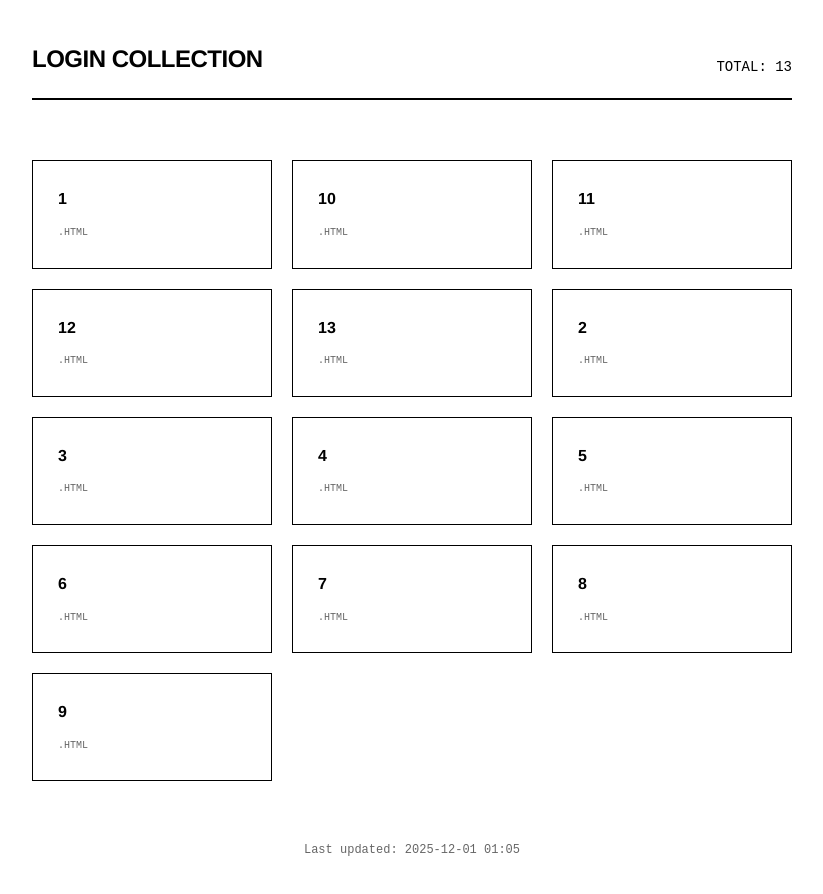
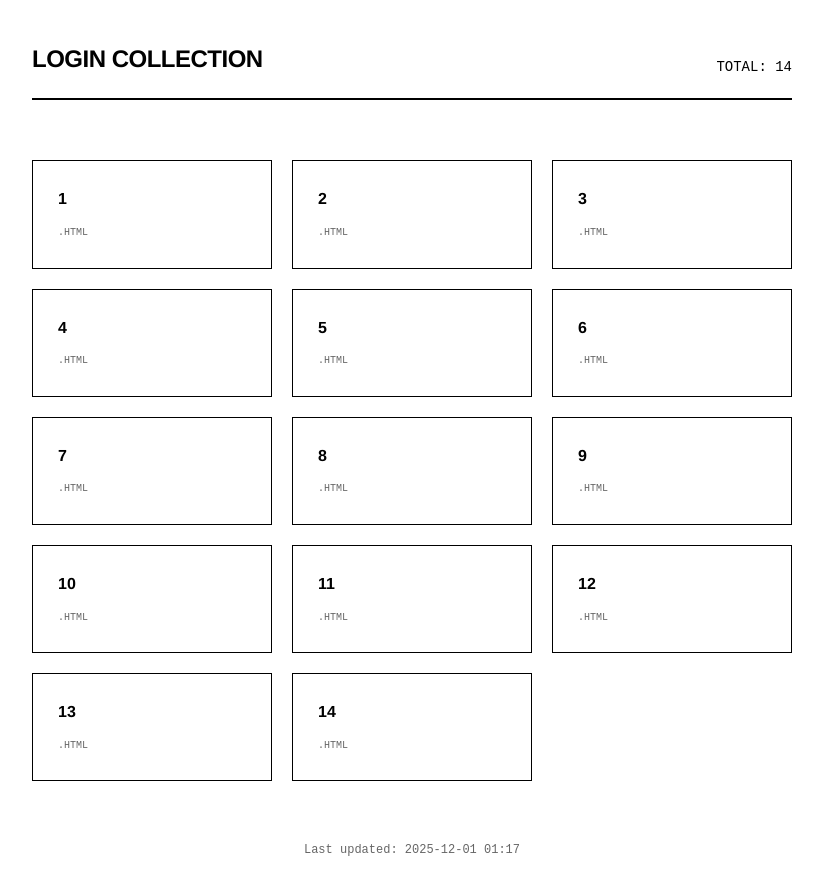
Before and after one commit to desin80/so_many_loginpages, a plain HTML site: page index.html in a window 1280 px wide. Shown: the whole page, without its empty margins (228-1051 px from the left). Drawn offline with Linux system fonts and the light colour scheme.

Commit message:
调整生成脚本，字典序改为自然序排列。

```diff
--- a/index.html
+++ b/index.html
@@ -83,33 +83,13 @@
 
     <header>
         <h1>Login Collection</h1>
-        <span class="count">TOTAL: 13</span>
+        <span class="count">TOTAL: 14</span>
     </header>
 
     <div class="grid">
 
         <a href="pages/1.html" class="card" target="_blank">
             <span class="card-title">1</span>
-            <span class="card-ext">.HTML</span>
-        </a>
-
-        <a href="pages/10.html" class="card" target="_blank">
-            <span class="card-title">10</span>
-            <span class="card-ext">.HTML</span>
-        </a>
-
-        <a href="pages/11.html" class="card" target="_blank">
-            <span class="card-title">11</span>
-            <span class="card-ext">.HTML</span>
-        </a>
-
-        <a href="pages/12.html" class="card" target="_blank">
-            <span class="card-title">12</span>
-            <span class="card-ext">.HTML</span>
-        </a>
-
-        <a href="pages/13.html" class="card" target="_blank">
-            <span class="card-title">13</span>
             <span class="card-ext">.HTML</span>
         </a>
 
@@ -153,10 +133,35 @@
             <span class="card-ext">.HTML</span>
         </a>
 
+        <a href="pages/10.html" class="card" target="_blank">
+            <span class="card-title">10</span>
+            <span class="card-ext">.HTML</span>
+        </a>
+
+        <a href="pages/11.html" class="card" target="_blank">
+            <span class="card-title">11</span>
+            <span class="card-ext">.HTML</span>
+        </a>
+
+        <a href="pages/12.html" class="card" target="_blank">
+            <span class="card-title">12</span>
+            <span class="card-ext">.HTML</span>
+        </a>
+
+        <a href="pages/13.html" class="card" target="_blank">
+            <span class="card-title">13</span>
+            <span class="card-ext">.HTML</span>
+        </a>
+
+        <a href="pages/14.html" class="card" target="_blank">
+            <span class="card-title">14</span>
+            <span class="card-ext">.HTML</span>
+        </a>
+
     </div>
 
     <footer>
-        Last updated: 2025-12-01 01:05
+        Last updated: 2025-12-01 01:17
     </footer>
 
 </body>
```
Also changed, not shown: 1 other file.
